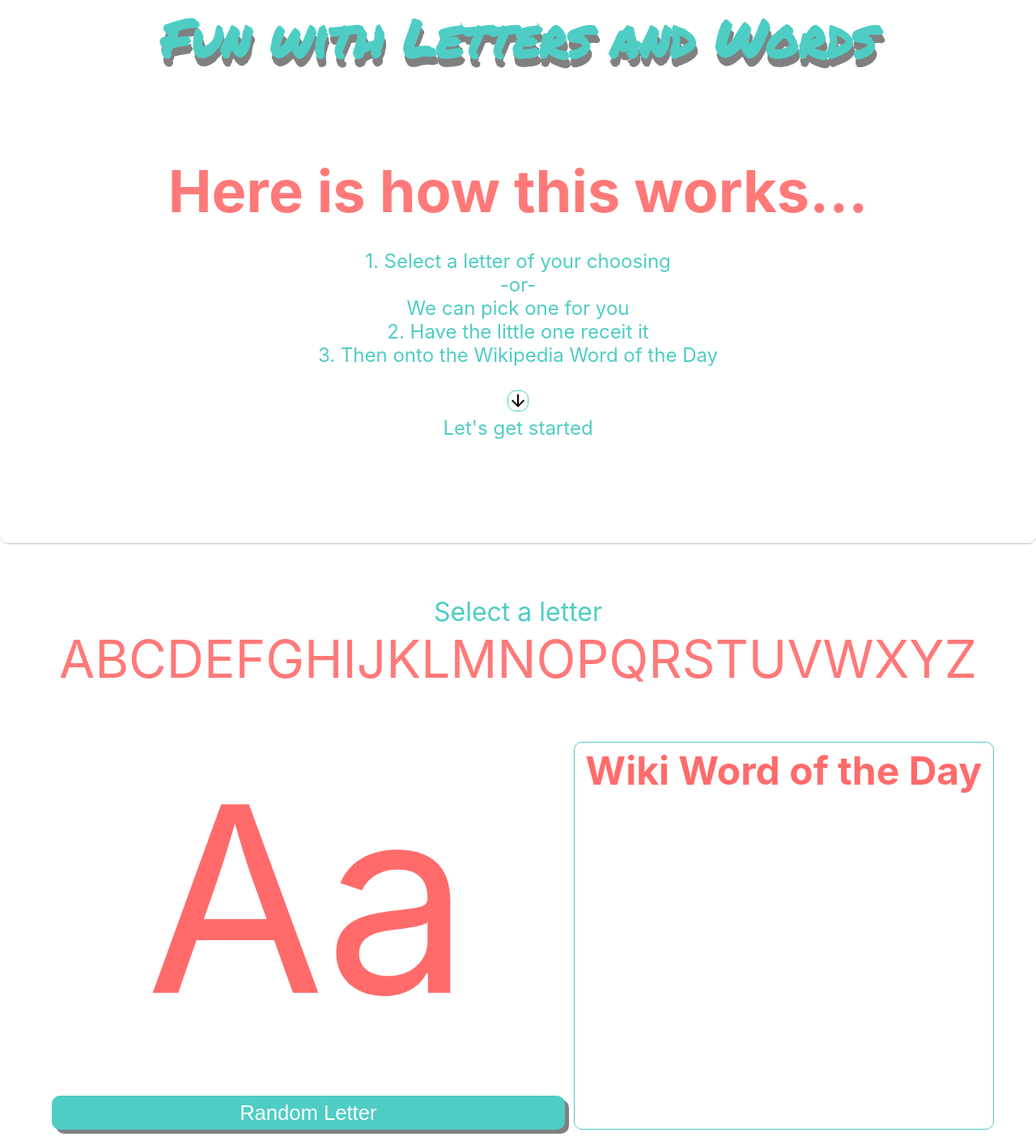
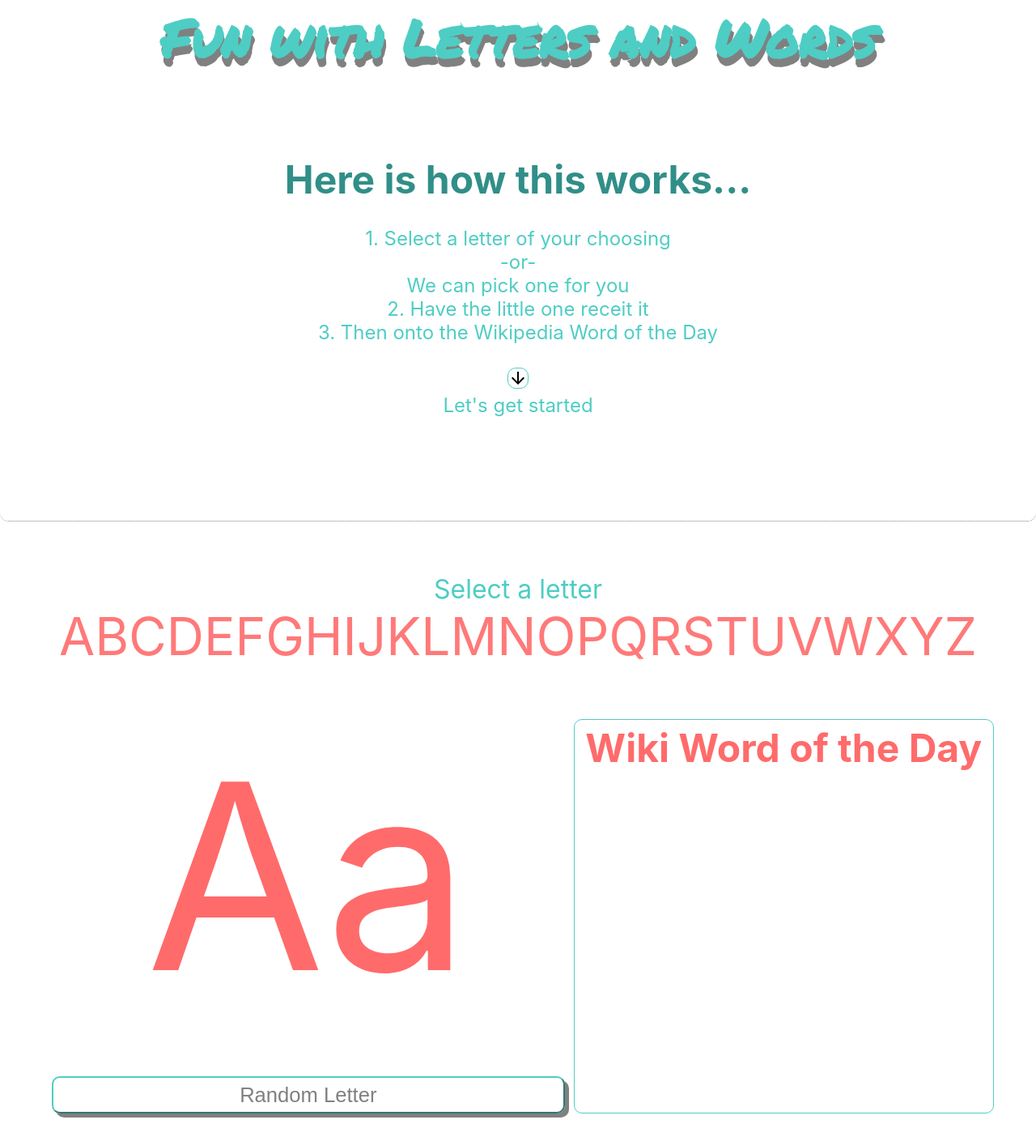
Before and after one commit to phongnguyen39/Education_React_App, a React (Create React App) app: page / in a window 1280 px wide. Shown: the whole page at 81% size. After the commit the page ends 1385 px from the top, so only its background shows below. Built offline with nearby package versions, Linux system fonts and the light colour scheme.

Commit message:
updated landing page font coloring and button

```diff
--- a/src/App.css
+++ b/src/App.css
@@ -26,12 +26,14 @@
 #landingContainer {
   display: block;
   width: 100%;
-
   padding: 10% 0% 10% 0%;
   margin: 5% 0% 5% 0%;
   border-bottom: .5px dotted gray;
   font-size: x-large;
+}
 
+#landingText {
+  color: rgb(48, 143, 136);
 }
 
 svg {
@@ -44,6 +46,8 @@ span{
   font-size: 2em;
   opacity: .9;
   color: #FF6B6B;
+  z-index: 10;
+  position: relative;
 }
 
 span:hover{
@@ -74,10 +78,10 @@ button{
   grid-column-start: 1;
   grid-row-start: 2;
   grid-row-start: 3;
-  background: #4ECDC4;
-  border: none;
+  background: none;
+  border-color: #4ECDC4;
   padding: 1%;
-  color: white;
+  color: gray;
   cursor: pointer;
   outline: none;
   font-size: .8em;
--- a/src/App.js
+++ b/src/App.js
@@ -97,7 +97,7 @@ class App extends Component {
 
         <h1 id="title">Fun with Letters and Words</h1>
         <div id='landingContainer'>
-          <h2><span>Here is how this works... </span></h2><br></br>
+          <h1 id='landingText'>Here is how this works... </h1><br></br>
 
           <p>1. Select a letter of your choosing <br></br>-or-<br></br> We can pick one for you</p>
           <p>2. Have the little one receit it</p>
```
